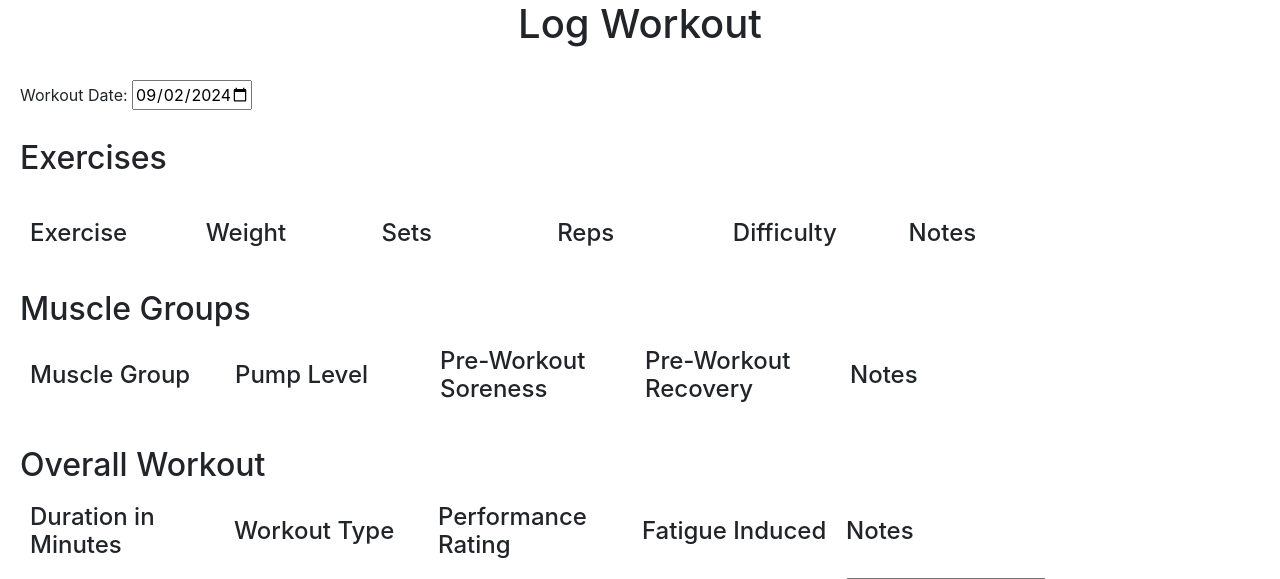
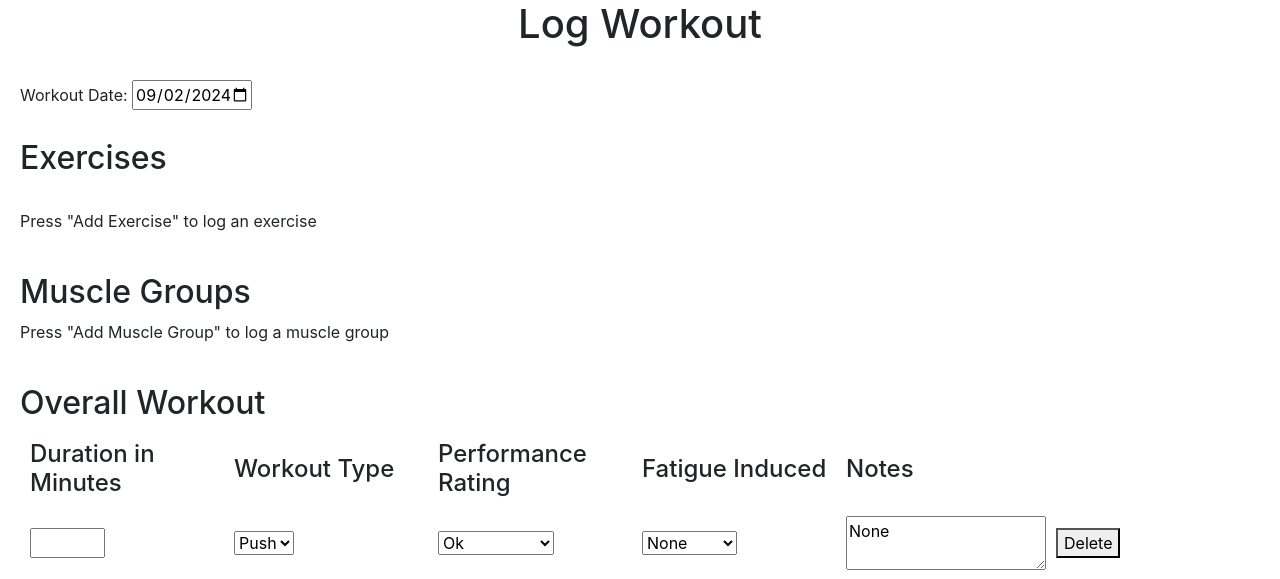
Before and after one commit to lancerharris/weight_training_tracker, a Flask app: page /log-workout in a window 1280 px wide. Shown: the part 80-659 px from the top of the page. Run offline with Flask 3, Linux system fonts and the light colour scheme; data comes from the database, SQL or seed files in the repository; data that the repository does not hold is empty; some libraries are stand-ins or nearby versions.

Commit message:
Add values for when no exercise or muscle groups exist in log

```diff
--- a/templates/log_workout.html
+++ b/templates/log_workout.html
@@ -10,6 +10,9 @@
 <br>
 <h2>Exercises</h2>
 <br>
+{% if exercises|length == 0 %}
+    <p>Press "Add Exercise" to log an exercise</p>
+{% else %}
 <div class="log-container-exercises">
     <h4>Exercise</h4>
     <h4>Weight</h4>
@@ -45,8 +48,12 @@
     </div>
     {% endfor %}
 </div>
+{% endif %}
 <br>
 <h2>Muscle Groups</h2>
+{% if muscle_groups|length == 0 %}
+    <p>Press "Add Muscle Group" to log a muscle group</p>
+{% else %}
 <div class="log-container-muscle">
         <h4>Muscle Group</h4>
         <h4>Pump Level</h4>
@@ -85,6 +92,7 @@
         </form>
         {% endfor %}
     </div>
+{% endif %}
 <br>
 <h2>Overall Workout</h2>
 <div class="log-container-overall">
@@ -119,7 +127,7 @@
     <textarea name="workout_notes" style="width: 200px;">{{workout[5]}}</textarea>
     <form method="POST" action="{{ url_for('delete_log_overall_workout') }}" style="display: inline;">
         <input type="hidden" name="workout_id" value="{{workout[0]}}">
-        <button type="submit" {% if no_overall_workout_data %}style="display: none;"{% endif %}>Delete</button>
+        <button type="submit" {% if no_overall_workout_data %}style="display: none;" {% endif %}>Delete</button>
     </form>
     {% endfor %}
 </div>
```
Lines whose indentation alone changed are shown as unchanged.
